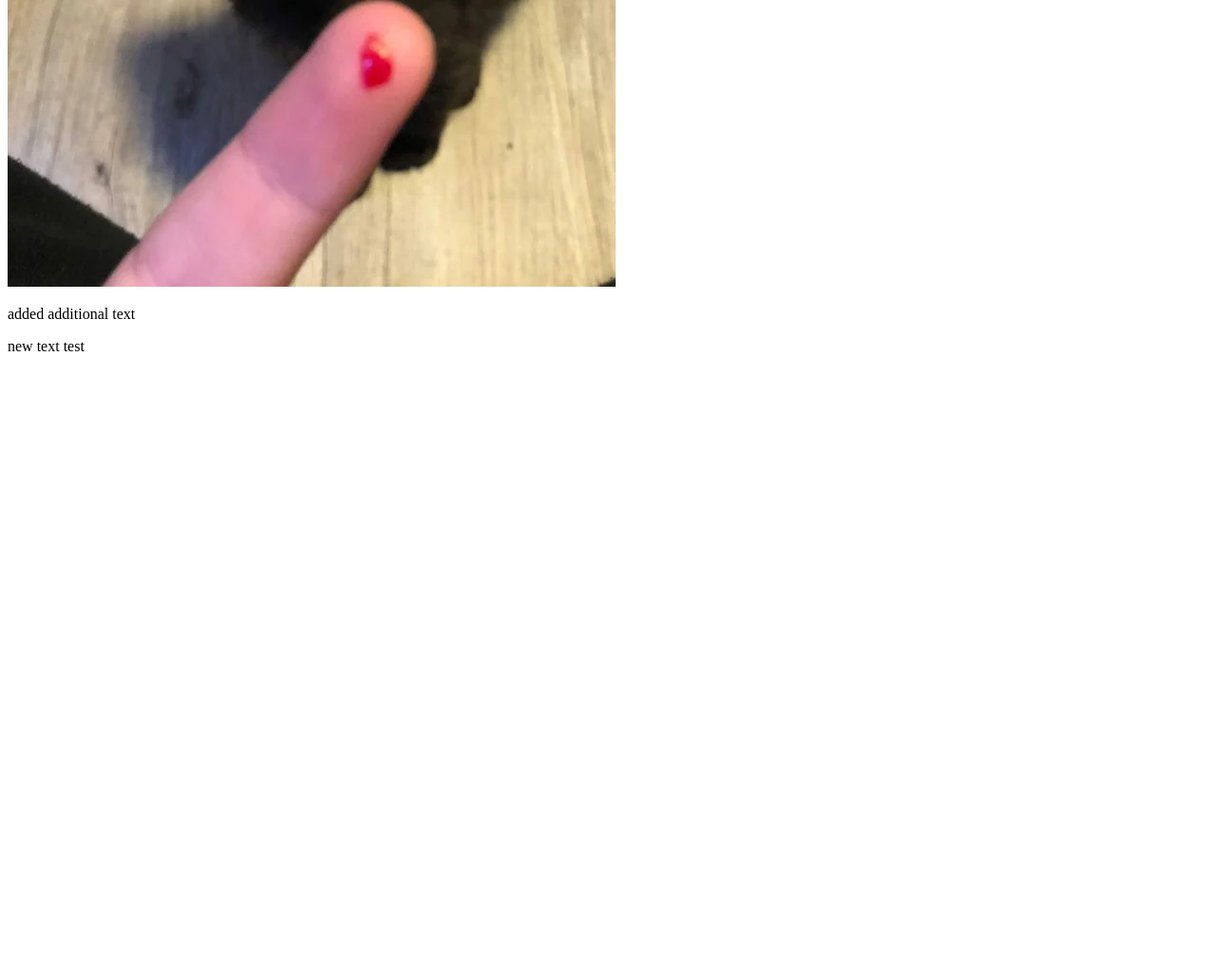
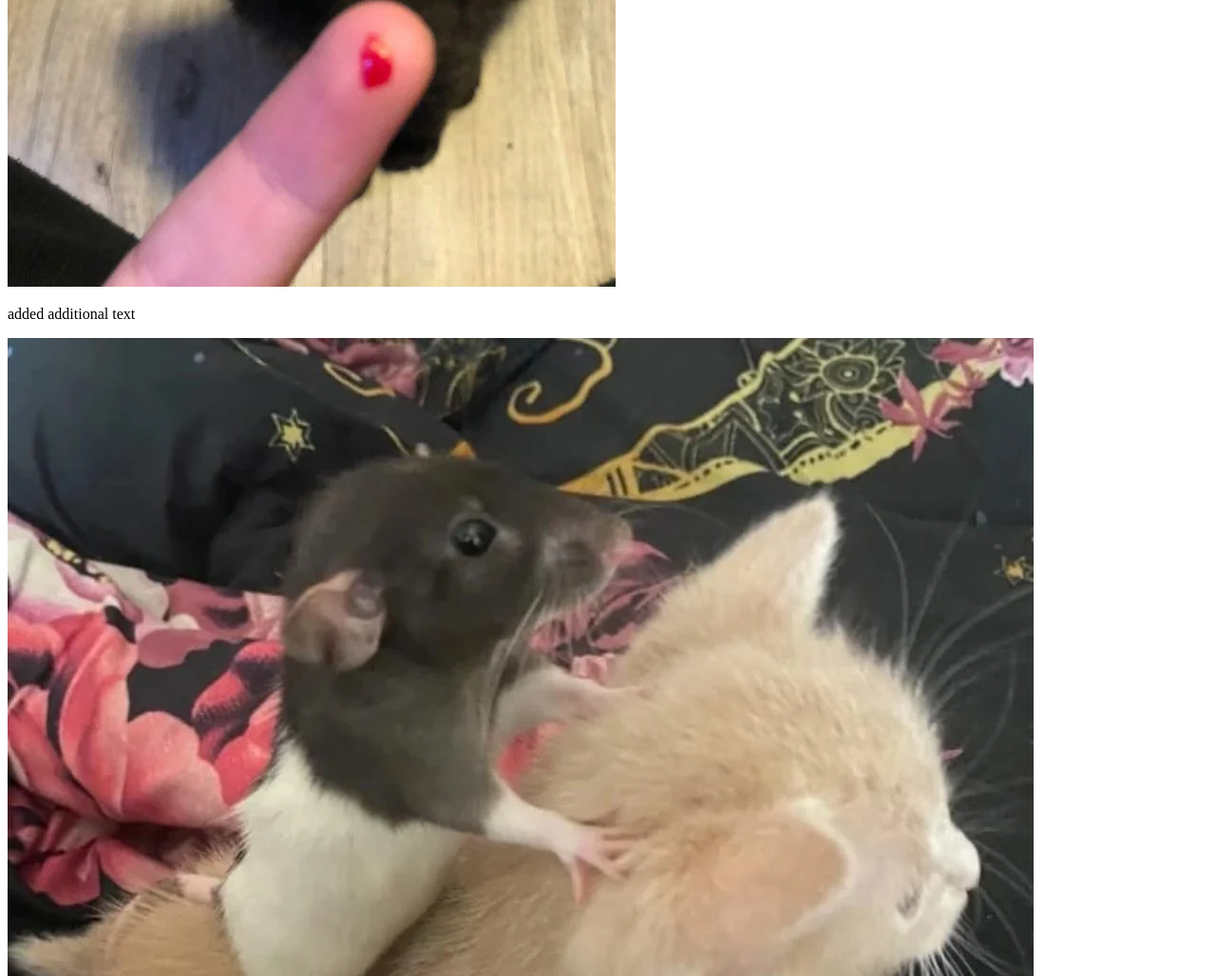
Before and after one commit to Leissner-git/class-mi-349-demo, a plain HTML site: page index.html in a window 1280 px wide. Shown: the part 632-1660 px from the top of the page at 95% size. Before the commit the page ends 1022 px from the top, so only its background shows below. Drawn offline with Linux system fonts and the light colour scheme.

Commit message:
added second image

```diff
--- a/index.html
+++ b/index.html
@@ -9,6 +9,7 @@
     <h1>hello world</h1>
     <img src="bite.webp" alt="finger bitten by kitten">
     <p>added additional text</p>
+    <img src="wunkus jockey.webp" alt="rat riding kitten">
     <p>new text test</p>
 </body>
 </html>
```
Also changed, not shown: wunkus jockey.webp (added).
